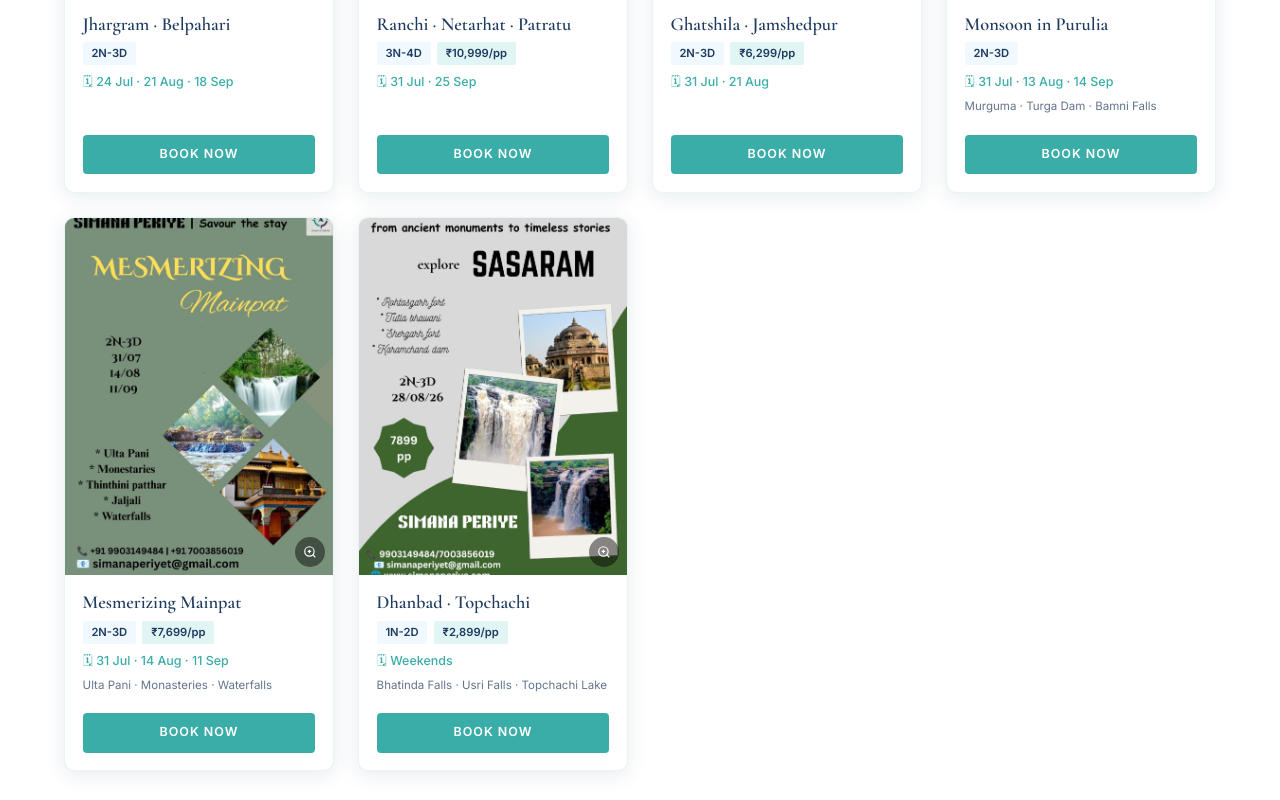
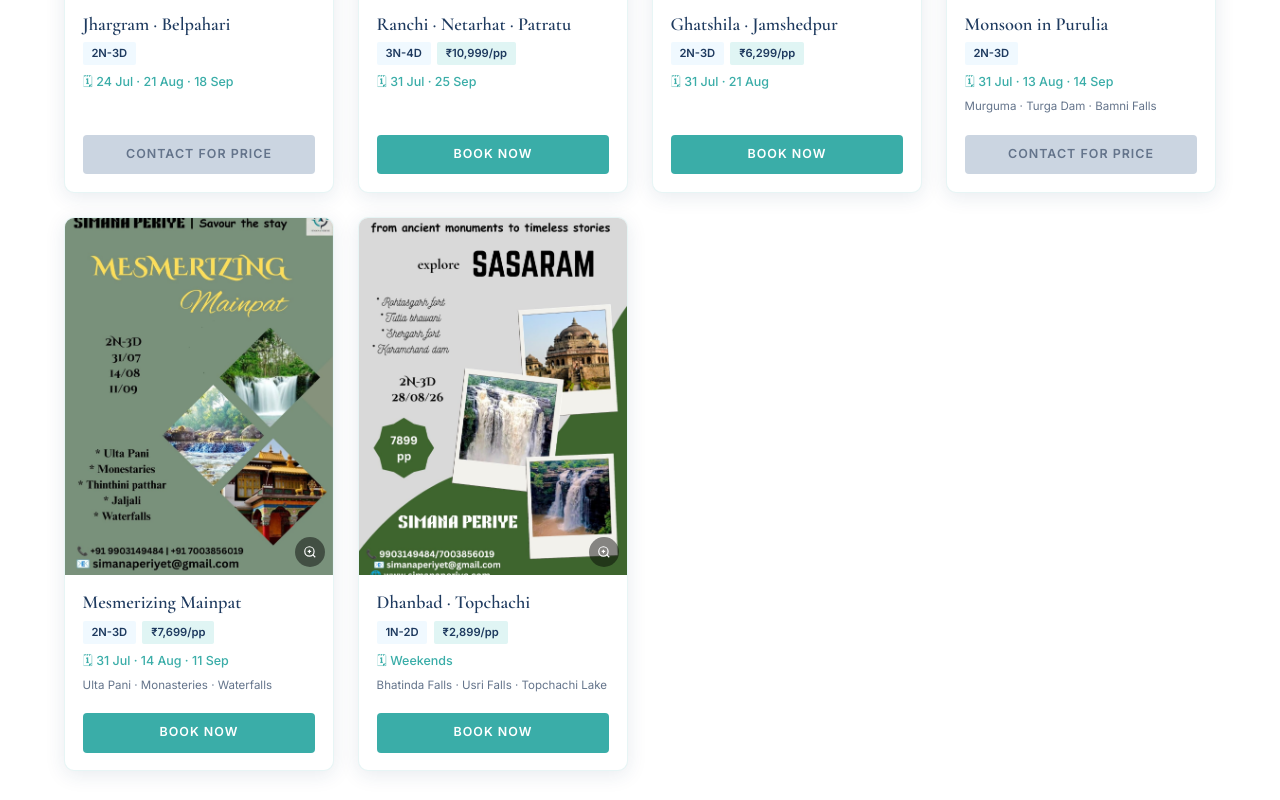
Before and after one commit to simaanaperiye/simana-periye, a Next.js app: page /upcoming-trips in a window 1280 px wide. Shown: the part 1020-1820 px from the top of the page. Built offline with nearby package versions, Linux system fonts and the light colour scheme.

Commit message:
Disable Book Now for trips without a price
- Shows "Contact for Price" (grey, disabled) when trip.price is not set
- "Book Now" (teal) only enabled when price exists
- Inner Add to Cart button also disabled as a safeguard

Co-Authored-By: Claude Sonnet 4.6 <noreply@anthropic.com>

```diff
--- a/src/app/upcoming-trips/page.tsx
+++ b/src/app/upcoming-trips/page.tsx
@@ -372,16 +372,20 @@ function TripCard({ trip }: { trip: Trip }) {
         <div style={{ padding: "0.75rem 1.1rem 1.1rem", marginTop: "auto" }}>
           {!open ? (
             <button
-              onClick={() => setOpen(true)}
+              onClick={() => trip.price && setOpen(true)}
+              disabled={!trip.price}
+              title={!trip.price ? "Contact us for pricing" : undefined}
               style={{
                 width: "100%", padding: "0.65rem", fontSize: "0.78rem", fontWeight: 700,
-                letterSpacing: "0.08em", textTransform: "uppercase", cursor: "pointer",
-                background: added ? "var(--sky-dark)" : "var(--sky)",
-                color: "white", border: "none", borderRadius: 4,
+                letterSpacing: "0.08em", textTransform: "uppercase",
+                cursor: trip.price ? "pointer" : "not-allowed",
+                background: added ? "var(--sky-dark)" : trip.price ? "var(--sky)" : "#cbd5e1",
+                color: trip.price ? "white" : "#64748b",
+                border: "none", borderRadius: 4,
                 transition: "background 0.3s",
               }}
             >
-              {added ? "✓ Added to Cart" : "Book Now"}
+              {added ? "✓ Added to Cart" : trip.price ? "Book Now" : "Contact for Price"}
             </button>
           ) : (
             <div style={{
@@ -439,7 +443,7 @@ function TripCard({ trip }: { trip: Trip }) {
                 </button>
                 <button
                   onClick={handleAddToCart}
-                  disabled={totalPeople === 0}
+                  disabled={totalPeople === 0 || !trip.price}
                   style={{
                     flex: 2, padding: "0.6rem", fontSize: "0.78rem", fontWeight: 700,
                     letterSpacing: "0.06em", textTransform: "uppercase", cursor: "pointer",
```
